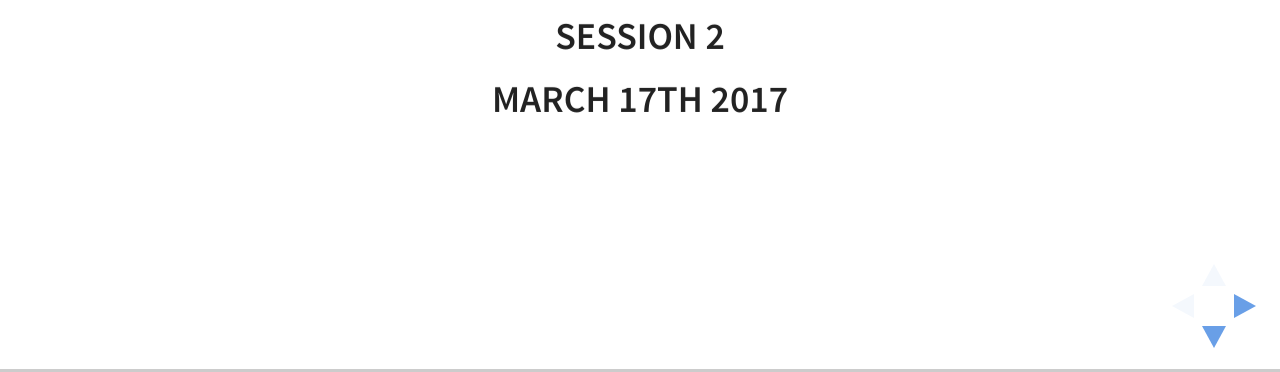
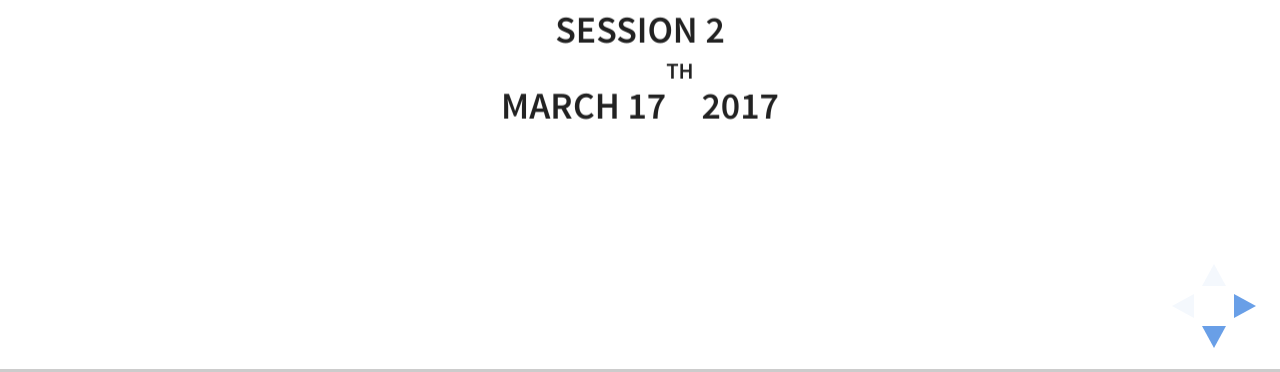
Before and after one commit to vj-sol/R-for-Arts-2, a website: page index.html in a window 1280 px wide. Shown: the part 428-800 px from the top of the page. Drawn offline with Linux system fonts and the light colour scheme.

Commit message:
Correct typo

```diff
--- a/index.html
+++ b/index.html
@@ -44,7 +44,7 @@
             Session 2
           </h4>
           <h4>
-            March 17th 2017
+            March 17<sup><small>th</small></sup> 2017
           </h4>
           <aside class='notes'>
 
```
